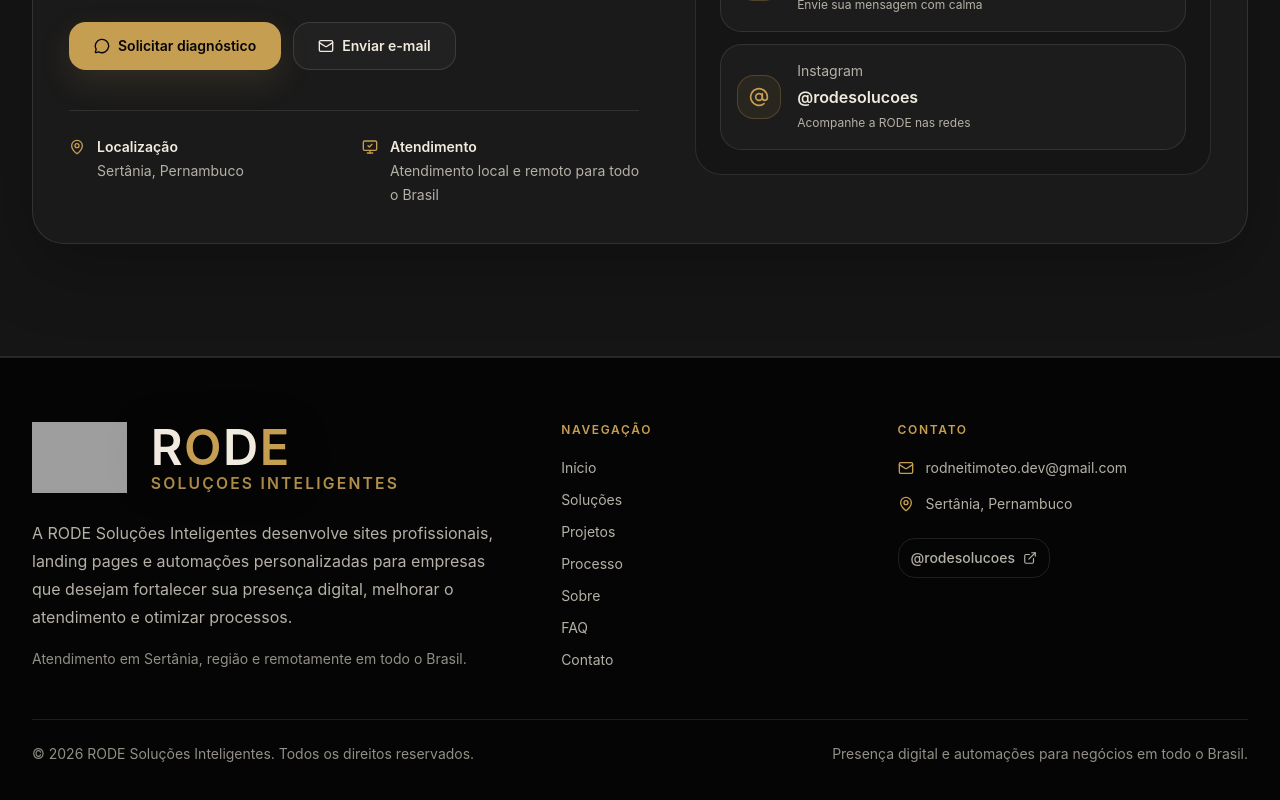
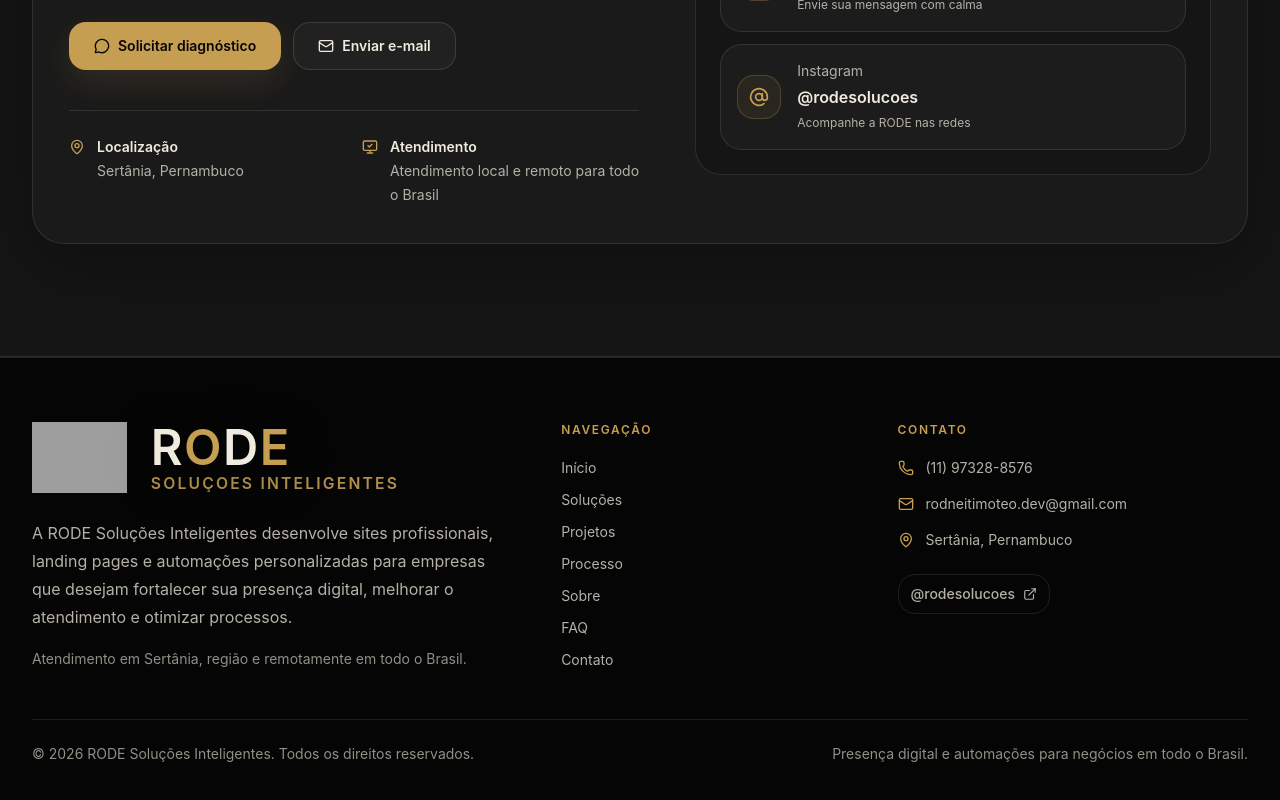
Before and after one commit to RodneiTimoteo/site-rode, a Next.js app: page / in a window 1280 px wide. Shown: the part 7112-7912 px from the top of the page. Built offline with nearby package versions, Linux system fonts and the light colour scheme; grey boxes are pictures that could not be loaded.

Commit message:
Exibe telefone comercial e centraliza links no footer

```diff
--- a/src/components/layout/Footer.tsx
+++ b/src/components/layout/Footer.tsx
@@ -1,5 +1,5 @@
 import Link from "next/link";
-import { ExternalLink, Mail, MapPin } from "lucide-react";
+import { ExternalLink, Mail, MapPin, Phone } from "lucide-react";
 
 import Logo from "@/components/common/Logo";
 import Container from "@/components/layout/Container";
@@ -51,8 +51,20 @@ export default function Footer() {
             </h2>
 
             <div className="mt-5 space-y-4 text-sm text-muted-foreground">
+              {contactInfo.whatsappUrl && (
+                <a
+                  href={contactInfo.whatsappUrl}
+                  target="_blank"
+                  rel="noopener noreferrer"
+                  className="flex items-center gap-3 transition hover:text-foreground focus-visible:outline-none focus-visible:ring-2 focus-visible:ring-primary/70"
+                >
+                  <Phone className="h-4 w-4 text-primary" aria-hidden="true" />
+                  <span>{contactInfo.phone}</span>
+                </a>
+              )}
+
               <a
-                href={"mailto:" + contactInfo.email}
+                href={contactInfo.emailUrl}
                 className="flex items-center gap-3 transition hover:text-foreground focus-visible:outline-none focus-visible:ring-2 focus-visible:ring-primary/70"
               >
                 <Mail className="h-4 w-4 text-primary" aria-hidden="true" />
```
